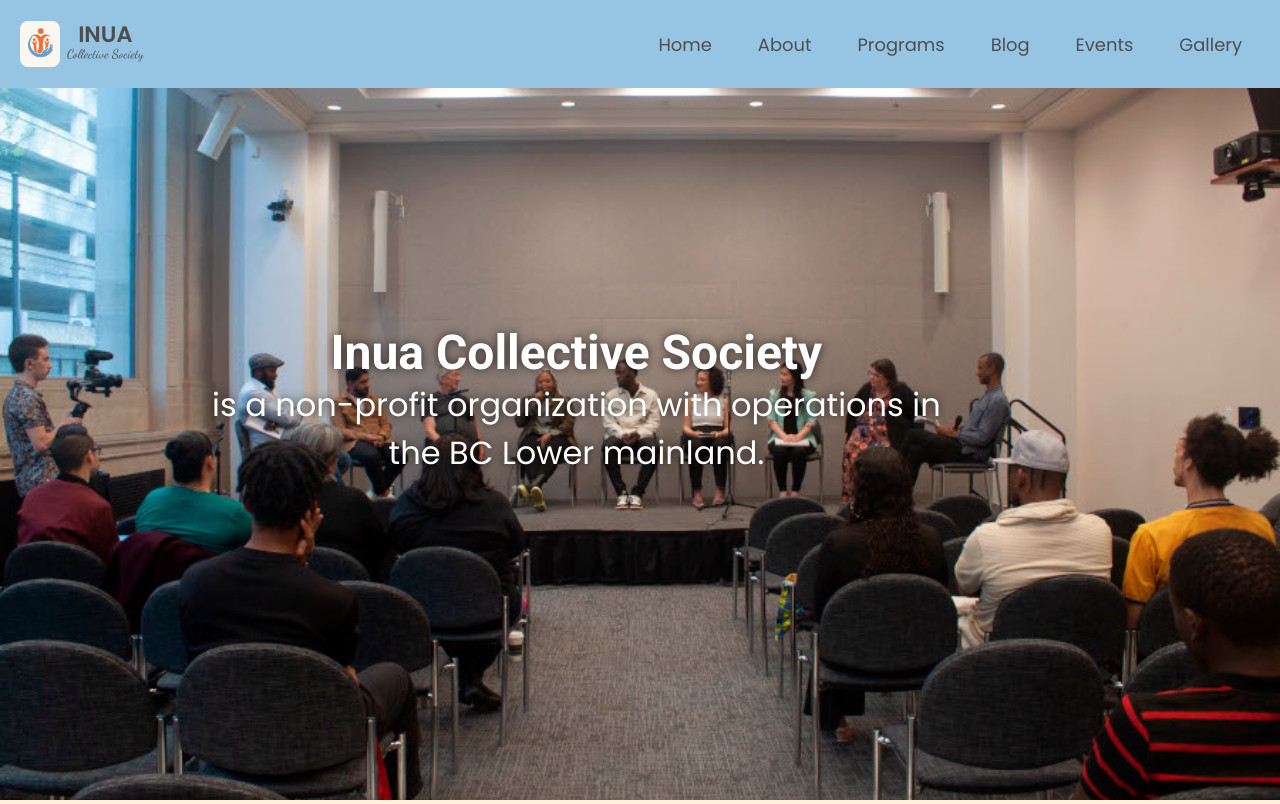
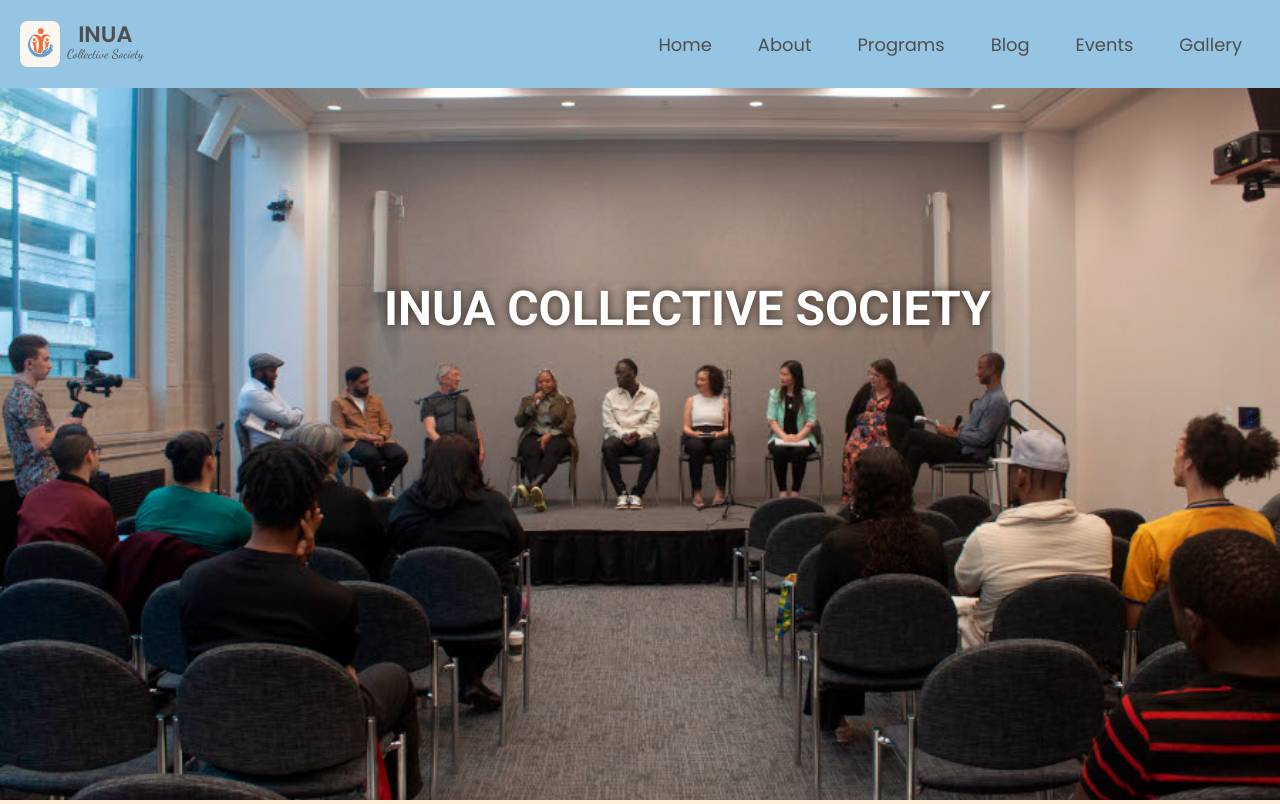
Before and after one commit to ShearStress021/inuaCollective, a Flask app: page / in a window 1280 px wide. Shown: the top 804 px of the page. Run offline with Flask 3, Linux system fonts and the light colour scheme; some web fonts are replaced.

Commit message:
changes on hero

```diff
--- a/static/css/style.css
+++ b/static/css/style.css
@@ -156,6 +156,7 @@
     background-repeat: no-repeat;
     height: 400px;
     background-position: center;
+    position: relative;
     /* centers the image *
     /* background: var(--primary-color); */
 }
@@ -173,15 +174,22 @@
 }
 
 .hero-section .hero-details {
-    text-align: center;
+    /* text-align: center; */
+
 
 }
 
 .hero-section .hero-details .title {
+    position: absolute;
     font-size: 3rem;
     color: white;
     font-family: "Roboto", sans-serif;
     text-shadow: 0 0 10px rgba(0, 0, 0, 0.7);
+    text-transform: uppercase;
+    top: 35%;
+    left: 30%;
+
+
 }
 
 .hero-section .hero-details .description {
--- a/templates/hero.html
+++ b/templates/hero.html
@@ -5,15 +5,14 @@
                 <h2 class="title">
                     Inua Collective Society
                 </h2>
-                <p class="description">
-                    is a non-profit organization with operations in the BC Lower mainland.
-                </p>
+
                 <!-- <a href="#" class="button learn-more">Learn More</a> -->
             </div>
             <!-- <div class="hero-image-wrapper">
                 <img src="{{ url_for('static', filename='images/hero.jpg')}}" </div>
             </div> -->
     </section>
+
 
     <section class="home-section">
         <div class="section-content">
```
